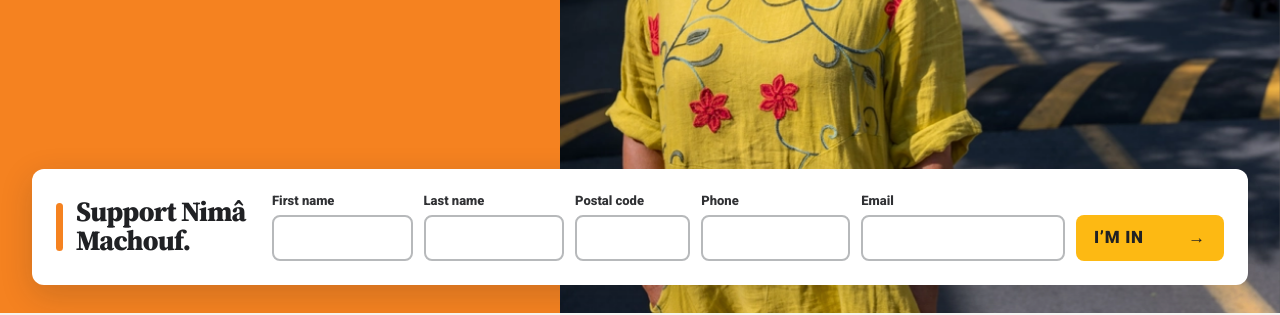
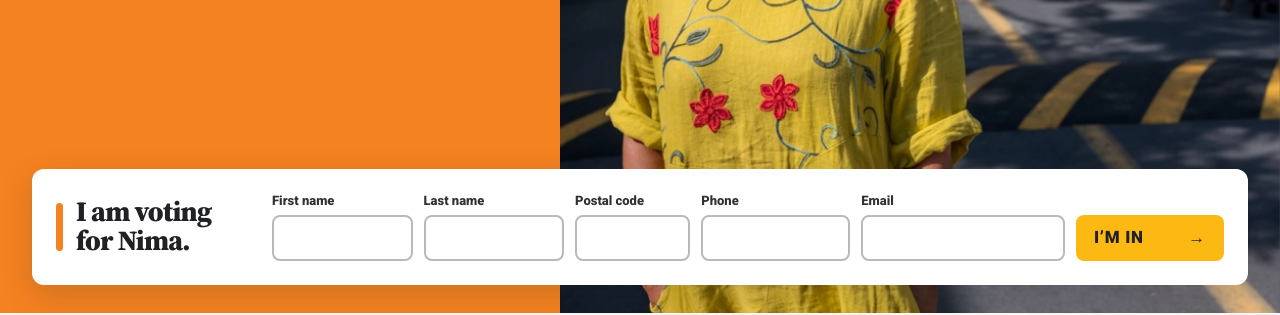
Before and after one commit to jnbosse96-tech/nimamachouf, a plain HTML site: page en/index.html in a window 1280 px wide. Shown: the part 487-802 px from the top of the page. Drawn offline with Linux system fonts and the light colour scheme.

Commit message:
Update support heading text in index.html

```diff
--- a/en/index.html
+++ b/en/index.html
@@ -65,7 +65,7 @@
         <div class="support-panel" id="appuyer">
           <div class="support-heading">
             <span class="support-mark" aria-hidden="true"></span>
-            <h2>Support Nimâ Machouf.</h2>
+            <h2>I am voting for Nima.</h2>
           </div>
           <form class="support-form" action="https://api.staticforms.dev/submit" method="post" data-support-form novalidate>
             <input type="hidden" name="apiKey" value="sf_9eded5563d6609dc47da6b12">
```
